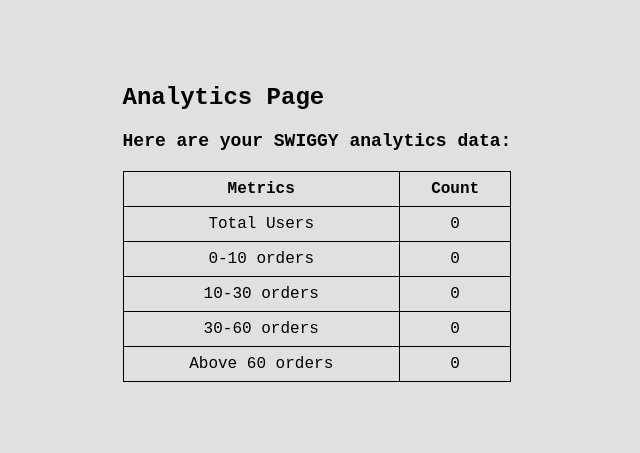
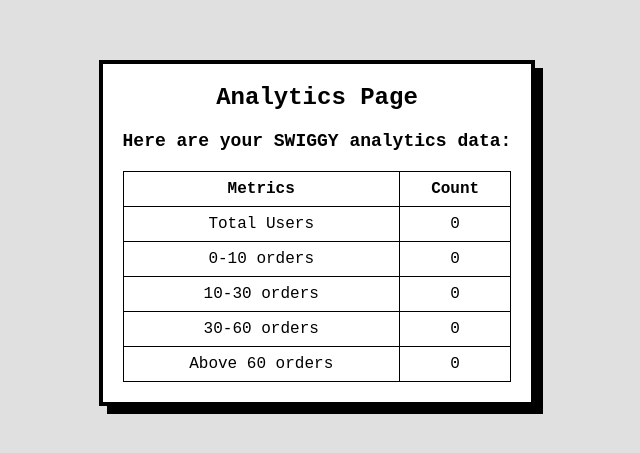
Before and after one commit to sathvikbennihalli/analytics-frontend, a React (Create React App) app: page /analytics in a window 1280 px wide. Shown: the part 167-620 px from the top of the page, without its empty margins (323-963 px from the left). Built offline with nearby package versions, Linux system fonts and the light colour scheme.

Commit message:
analytics page design updated

```diff
--- a/src/pages/AnalyticsPage.js
+++ b/src/pages/AnalyticsPage.js
@@ -11,7 +11,7 @@
   const tableName = localStorage.getItem("tableName");
 
   return (
-    <div className="analytics-container">
+    <div className="app-container">
       <h1 className="analytics-header">Analytics Page</h1>
       <p className="analytics-subheader">Here are your SWIGGY analytics data:</p>
       {tableName && <p>Table Name: {tableName}</p>}
```
